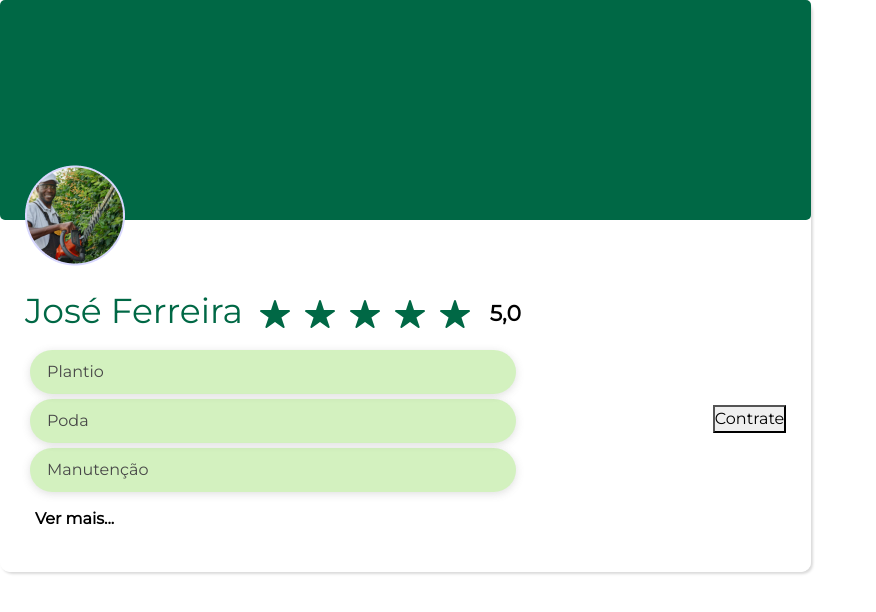
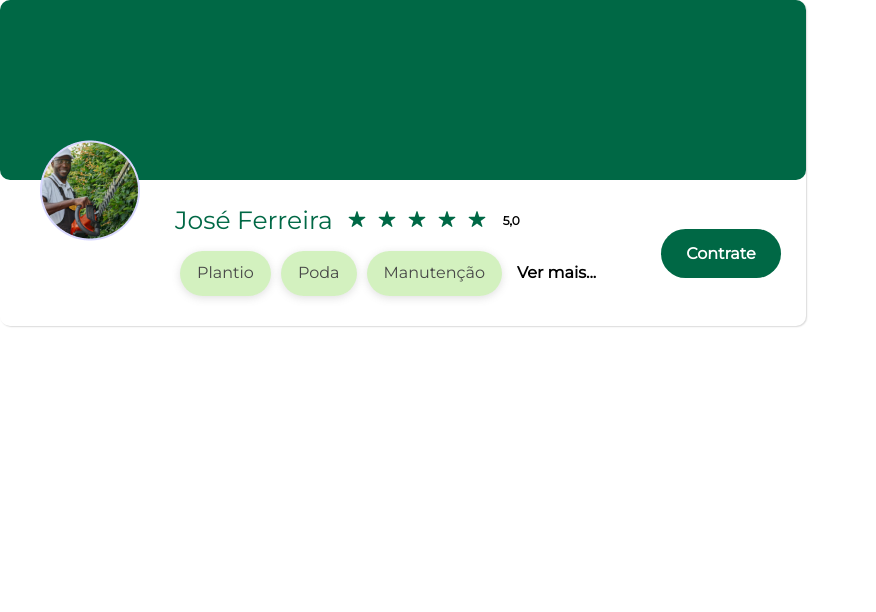
Before and after one commit to sejaumbu/seja-umbu, a React (Vite) app: page / in a window 1280 px wide. Shown: the top 612 px of the page, without its empty margins (0-876 px from the left). Built offline with nearby package versions, Linux system fonts and the light colour scheme.

Commit message:
add: estilos para o perfil

```diff
--- a/src/components/perfilSuperior/PerfilSuperior.jsx
+++ b/src/components/perfilSuperior/PerfilSuperior.jsx
@@ -6,6 +6,7 @@ import fotoJar from "../../assets/jardineiroFoto.png"
 
 function PerfilSuperior({ nota }) {
   return (
+
     <div className="cardPerfil">
 
       <div className="cardFundo"> </div>
@@ -27,9 +28,7 @@ function PerfilSuperior({ nota }) {
                 <span className="estrelaUnica"><IoStar /></span>
                 <p className='nota'><strong>{nota}</strong></p>
             </div>
-
-
-            <div className="">
+            <div className="habilidadesConjunto">
               <p className="habilidades">Plantio</p>
               <p className="habilidades">Poda</p>
               <p className="habilidades">Manutenção</p>
--- a/src/components/perfilSuperior/perfilSuperior.css
+++ b/src/components/perfilSuperior/perfilSuperior.css
@@ -1,107 +1,106 @@
+
+
+.cardFundo {
+    width: 100%;
+    height: 180px;
+    border-radius: 10px;
+    background: #006845;
+}
+
+
+
+/* Estilo para os textos na parte superior */
+.parteCimaConteudo p {
+    color: #006845;
+    font-size: 12px; /* Convertido de 1.7vw para px */
+    color: black;
+    margin-left: 10px; /* Convertido de 1vw para px */
+}
+
+/* Estilo para a nota */
+.nota {
+    margin-top: 7px; /* Convertido de 0.7vh para px */
+}
+
+/* Estilo para o card geral */
 .cardPerfil {
-    box-shadow: rgba(0, 0, 0, 0.15) 1.95px 1.95px 2.6px;
+    box-shadow: rgba(0, 0, 0, 0.15) 1px 1px 1.5px; /* Convertido para px */
     border-radius: 10px;
 }
 
-.cardFundo {
-    width: 100%;
-    height: 220px;
-    flex-shrink: 0;
-    border-radius: 5px;
-    background: #006845;
+/* Estilo para o conteúdo principal do card */
+.cardPrincipalConteudo {
+    display: flex;
+    padding: 15px;
 }
 
-.cardPrincipalConteudo {
-    display: flex;
-}
-
+/* Estilo para o conteúdo interno do card */
 .conteudoPrincipal {
     flex-shrink: 0;
     border-radius: 10px;
     background: linear-gradient(0deg, #FFF 0%, #FFF 100%), #C4C4C4;
     display: flex;
-    padding: 25px;
+    padding: 10px;
+
+
+    /* Convertido de 15px para px */
 }
 
+/* Estilo para a foto do perfil */
 .fotoCardPerfil {
     margin-top: -55px;
     margin-left: 25px;
     margin-right: 25px;
 }
 
+/* Estilo para o texto do card */
 .cardTexto {
-    font-size: 2.7vw;
-    /* Usando vw para tamanho de fonte responsivo */
-    height: auto;
-    /* Removendo altura fixa */
+    font-size: 25px;
+    font-weight: 500;
     color: #006845;
-    margin-bottom: 1.5vh;
-    /* Usando vh para margem inferior responsiva */
-    margin-right: 0.8vw;
-    /* Usando vw para margem direita responsiva */
-}
-
-.parteCimaConteudo {
-    display: flex;
-}
-
-.parteCimaConteudo span {
-    color: #006845;
-    display: inline-block;
-    font-size: 2.5vw;
-    /* Usando vw para tamanho de fonte responsivo */
-    margin-top: -0.5vh;
-    /* Usando vh para margem superior responsiva */
-    padding-left: 0.5vw;
-    /* Usando vw para padding responsivo */
-}
-
-.parteCimaConteudo p {
-    color: #006845;
-    display: flex;
-    font-size: 1.7vw;
-    /* Usando vw para tamanho de fonte responsivo */
-    color: black;
-    margin-left: 1vw;
-    /* Usando vw para margem esquerda responsiva */
-}
-
-.estrelaUnica {
-    margin-right: 0.5vw;
-    /* Usando vw para margem direita responsiva */
-    margin-top: 1vh;
-    /* Usando vh para margem superior responsiva */
-}
-
-.nota {
-    margin-top: 0.7vh;
-    /* Usando vh para margem superior responsiva */
-}
-
-.parteInferiorConteudo {
-    display: flex;
-    margin-top: 15px;
+    margin-right: 10px;
 
 }
 
-.cardPrincipalConteudo {
+/* Estilo para a parte superior do conteúdo */
+.parteCimaConteudo {
     display: flex;
-    flex-direction: column;
+    justify-content: baseline;
 }
 
-.meioConteudo {
-    display: flex;
-    flex-direction: column;
+/* Estilo para o link "Ver mais" */
+.verMaisPerfil {
+    margin-top: 15px;
+    margin-left: 10px;
+    color: black;
+    font-weight: 800;
+    cursor: pointer;
 }
 
+/* Estilo para o conteúdo no lado direito */
 .conteudoLadoDireito {
     display: flex;
     justify-content: flex-end;
     align-items: center;
-    margin-left: 15vw;
-    /* Usando vw para margem esquerda responsiva */
+    margin-left: 15px; /* Convertido de 15vw para px */
 }
 
+.conteudoLadoDireito button{
+    all: unset;
+    background-color: #006845;
+    color: #FFF;
+    font-family: Montserrat;
+    font-size: 16px;
+    font-style: normal;
+    font-weight: 600;
+    line-height: normal;    padding:  15px 25px;
+    border-radius: 25px;
+    cursor: pointer;
+
+}
+
+
+/* Estilo para as habilidades */
 .habilidades {
     box-shadow: rgba(99, 99, 99, 0.2) 0px 2px 8px 0px;
     background: rgba(81, 198, 1, 0.25);
@@ -109,11 +108,22 @@
     border-radius: 90px;
     padding: 10px 17px;
     margin: 5px;
+    cursor: pointer;
 }
 
-.verMaisPerfil {
-    margin-top: 15px;
-    margin-left: 10px;
-    color: black;
-    font-weight: 800;
+.habilidadesConjunto {
+    display: flex;
+    padding-right: 25px;
 }
+
+/* Estilo para as estrelas individuais */
+.estrelaUnica {
+    margin-right: 7px;
+    color: #006845;
+    font-size: 18px; /* Convertido de 2.5vw para px */
+    padding-left: 5px; /* Convertido de 0.5vw para px */
+}
+
+.meioConteudo{
+    margin-right: 25px;
+}
```
Also changed, not shown: src/components/perfilSuperior/teste.txt (added). Lines whose indentation alone changed are shown as unchanged.
